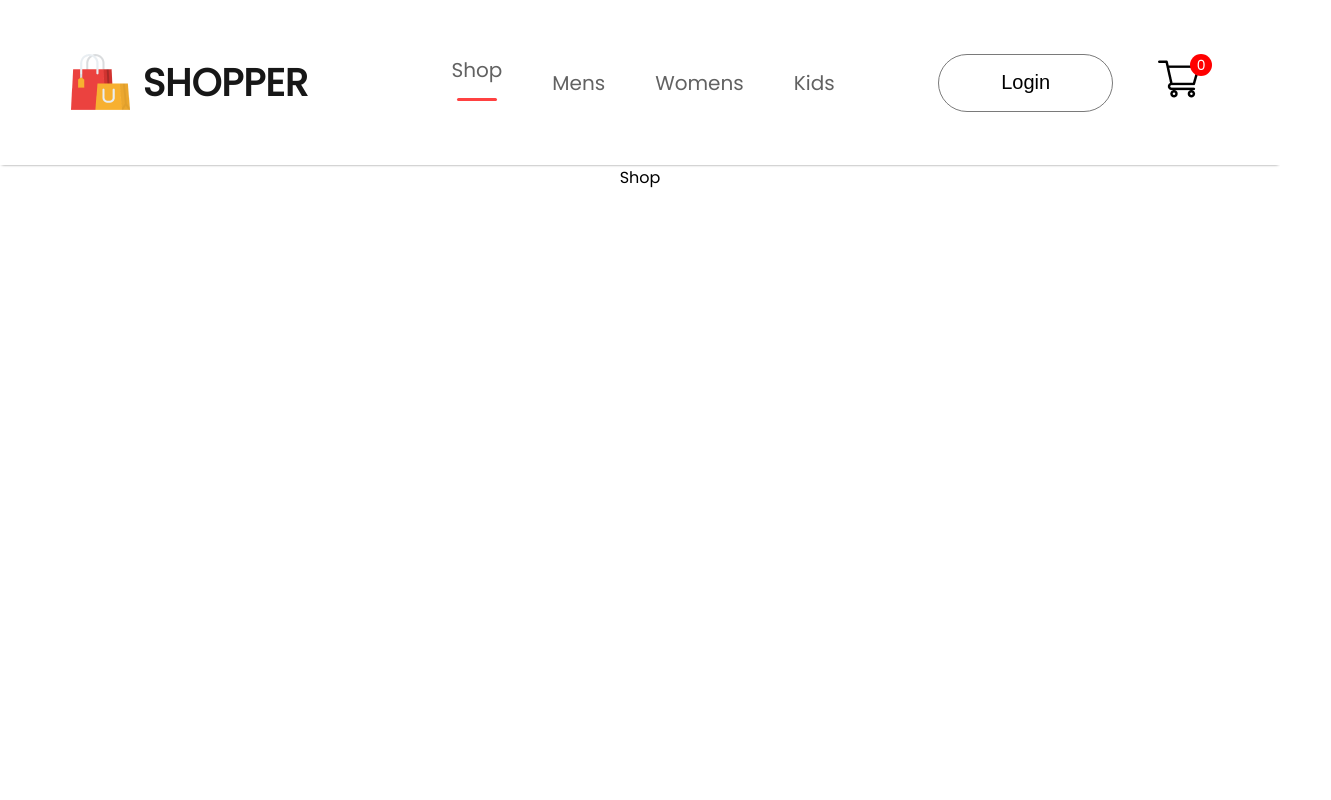
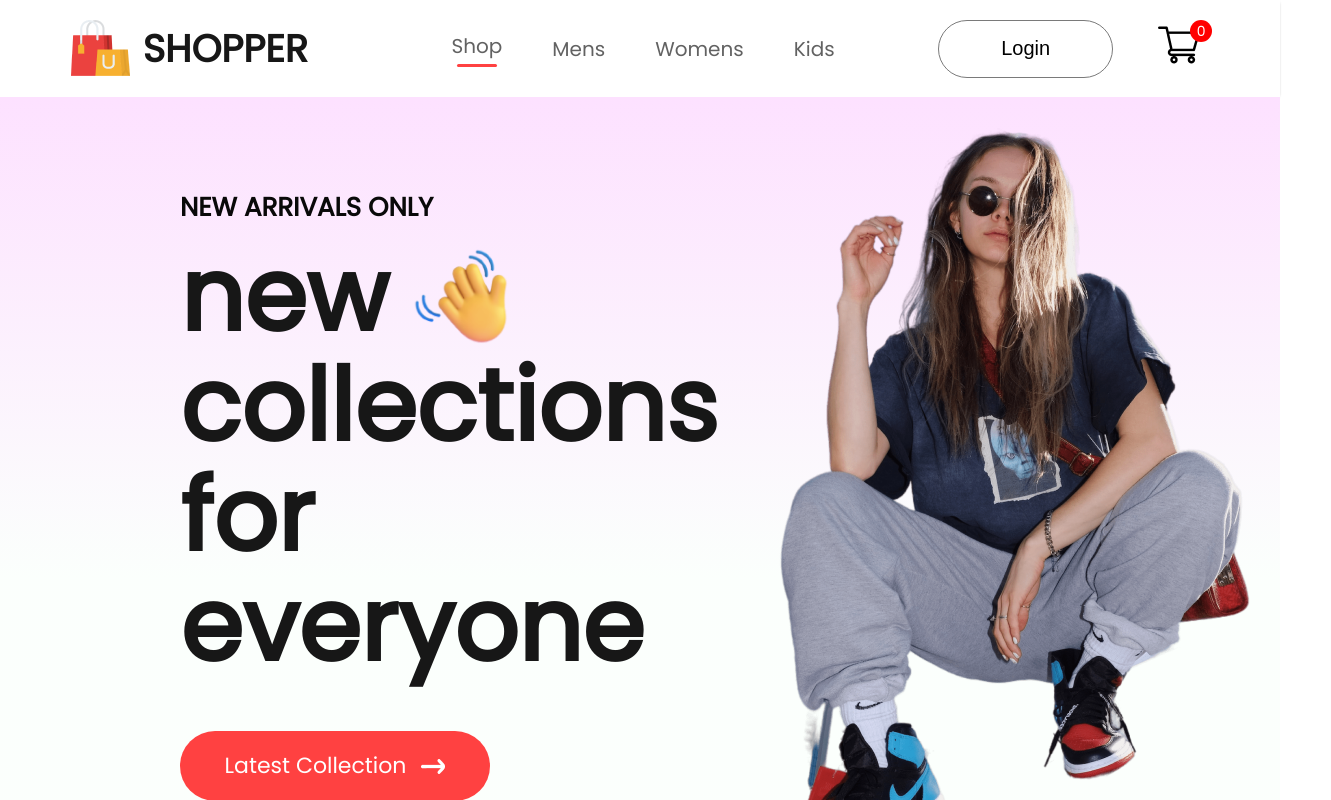
Before and after one commit to Gus1416/e-commerce-practice, a React (Create React App) app in the folder frontend/: page / in a window 1280 px wide. Shown: the top 800 px of the page, 1331 px wide, since content can reach past the window. Built offline with nearby package versions, Linux system fonts and the light colour scheme.

Commit message:
feat(component): add hero section
Hero buttons functionality will be implemented in next commits.

```diff
--- a/frontend/src/App.css
+++ b/frontend/src/App.css
@@ -1,4 +1,4 @@
-.App {
+/* .App {
   text-align: center;
 }
 
@@ -35,4 +35,4 @@
   to {
     transform: rotate(360deg);
   }
-}
+} */
--- /dev/null
+++ b/frontend/src/Components/Hero/Hero.css
@@ -0,0 +1,59 @@
+.hero {
+    height: 100vh;
+    background: linear-gradient(180deg, #fde1ff, #e1ffea22 60%);
+    display: flex;
+}
+
+.hero-left {
+    flex: 1;
+    display: flex;
+    flex-direction: column;
+    justify-content: center;
+    gap: 20px;
+    padding-left: 180px;
+    line-height: 1.1;
+}
+
+.hero-left h2 {
+    color: #090909;
+    font-size: 26px;
+    font-weight: 600;
+}
+
+.hero-left p {
+    color: #171717;
+    font-size: 100px;
+    font-weight: 700;
+}
+
+.hero-hand-icon {
+    display: flex;
+    align-items: center;
+    gap: 20px;
+}
+
+.hero-hand-icon img {
+    width: 105px;
+}
+
+.hero-latest-btn {
+    display: flex;
+    justify-content: center;
+    align-items: center;
+    gap: 15px;
+    width: 310px;
+    height: 70px;
+    border-radius: 75px;
+    margin-top: 30px;
+    background: #ff4141;
+    color: white;
+    font-size: 22px;
+    font-weight: 500;
+}
+
+.hero-right {
+    flex: 1;
+    display: flex;
+    align-items: center;
+    justify-content: center;
+}
--- /dev/null
+++ b/frontend/src/Components/Hero/Hero.jsx
@@ -0,0 +1,32 @@
+import React from 'react'
+import './Hero.css'
+import hand_icon from '../Assets/hand_icon.png'
+import arrow_icon from '../Assets/arrow.png'
+import hero_image from '../Assets/hero_image.png'
+
+const Hero = () => {
+  return (
+    <div className="hero">
+        <div className="hero-left">
+            <h2>NEW ARRIVALS ONLY</h2>
+            <div>
+                <div className="hero-hand-icon">
+                    <p>new</p>
+                    <img src={hand_icon} alt="" />
+                </div>
+                <p>collections</p>
+                <p>for everyone</p>
+            </div>
+            <div className="hero-latest-btn">
+                <div>Latest Collection</div>
+                <img src={arrow_icon} alt="" />
+            </div>
+        </div>
+        <div className="hero-right">
+            <img src={hero_image} alt="" />
+        </div>
+    </div>
+  )
+}
+
+export default Hero
--- a/frontend/src/Pages/Shop.jsx
+++ b/frontend/src/Pages/Shop.jsx
@@ -1,8 +1,11 @@
 import React from 'react'
+import Hero from '../Components/Hero/Hero'
 
 const Shop = () => {
   return (
-    <div>Shop</div>
+    <div>
+      <Hero/>
+    </div>
   )
 }
 
--- a/frontend/src/index.css
+++ b/frontend/src/index.css
@@ -1,3 +1,7 @@
+* {
+  margin: 0;
+}
+
 body {
   margin: 0;
   font-family: -apple-system, BlinkMacSystemFont, 'Segoe UI', 'Roboto', 'Oxygen',
```
